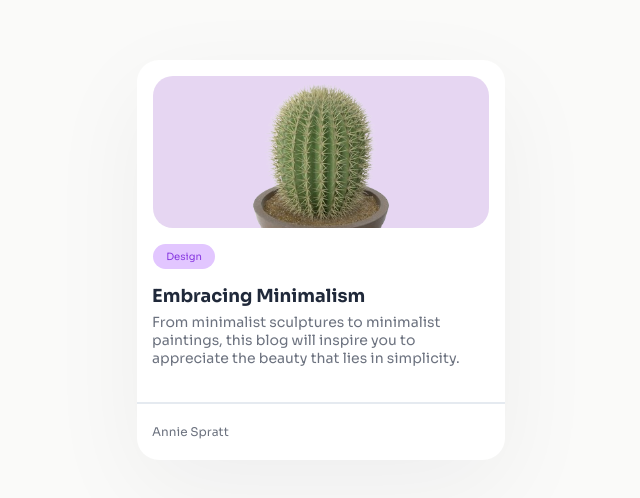
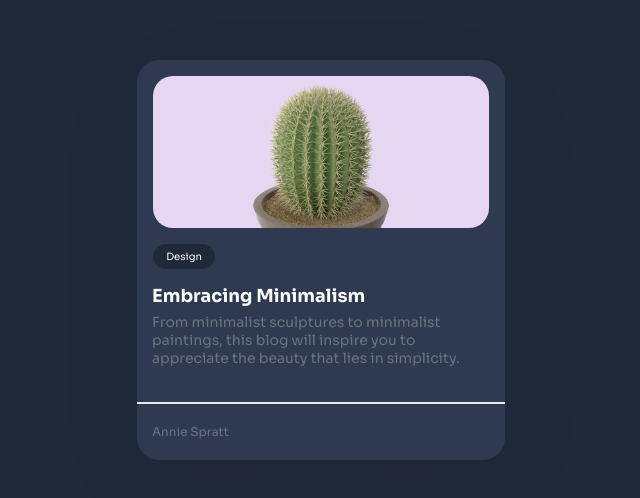
Before and after one commit to prem-thatikonda29/HTML-CSS-Components-Design, a plain HTML site: page Minimal Blog Card/index.html in a window 1280 px wide. Shown: the part 140-638 px from the top of the page, without its empty margins (319-959 px from the left). Drawn offline with Linux system fonts and the dark colour scheme.

Commit message:
Added dark mode

```diff
--- a/Minimal Blog Card/style.css
+++ b/Minimal Blog Card/style.css
@@ -4,6 +4,13 @@
     margin: 0;
     padding: 0;
     box-sizing: border-box;
+  }
+
+  :root {
+    --background-light: #FAFAF9;
+    --background-dark: #20293A;
+    --text-light: #20293A;
+    --text-dark: #FAFAF9;
   }
 
   body{
@@ -85,3 +92,28 @@
     display: flex;
     align-items: center;
 }
+
+/*----------------Dark Mode----------------- */
+@media (prefers-color-scheme: dark) {
+    body {
+      background-color: var(--background-dark);
+      color: var(--text-dark);
+    }
+
+    .card {
+      background-color: #2e3a4f;
+      color: #FAFAF9;
+    }
+
+    .info h3{
+        color:#FAFAF9;
+    }
+
+    .design-tag{
+        background-color: var(--background-dark);
+    }
+
+    .design-tag p{
+        color:#FAFAF9;
+    }
+}
```
